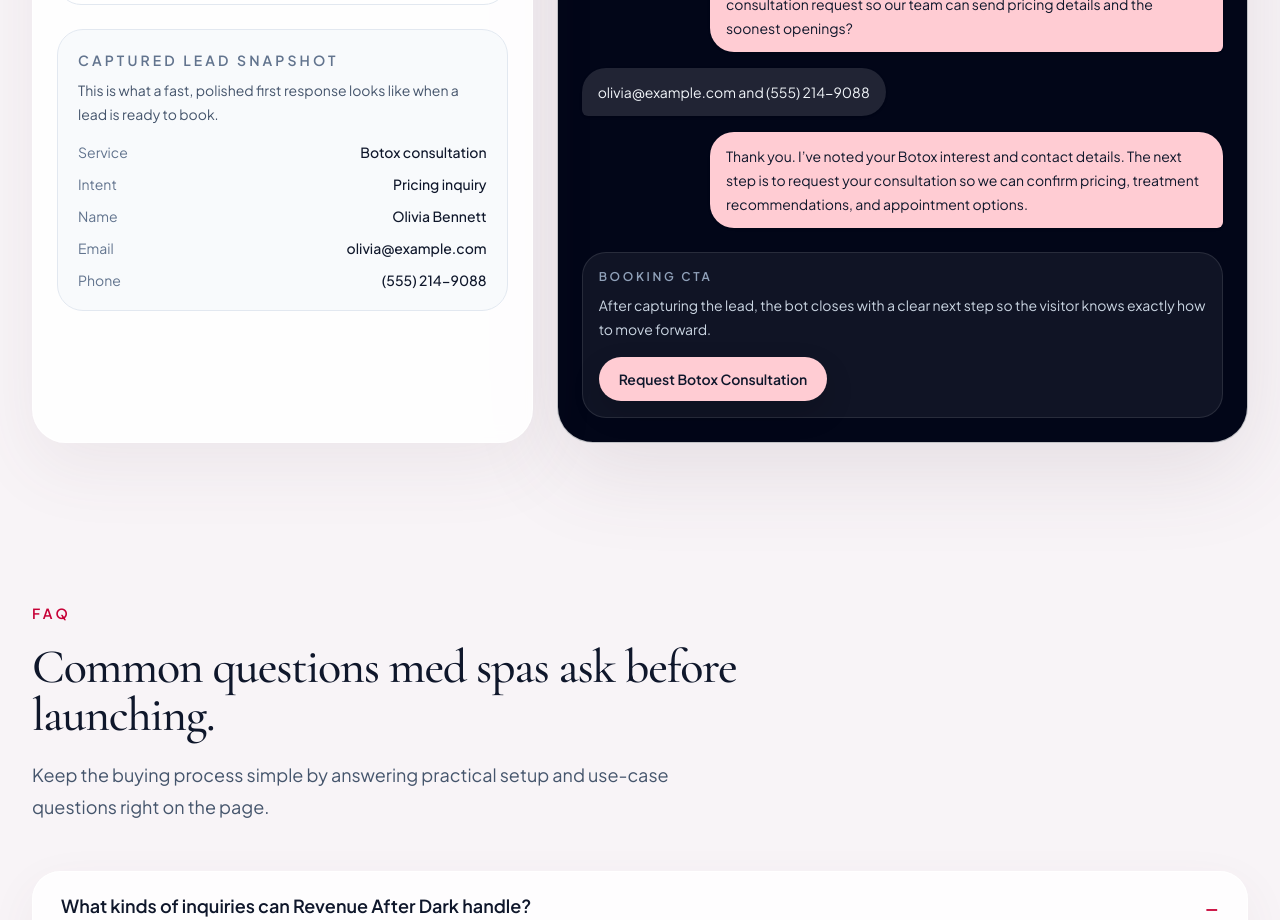
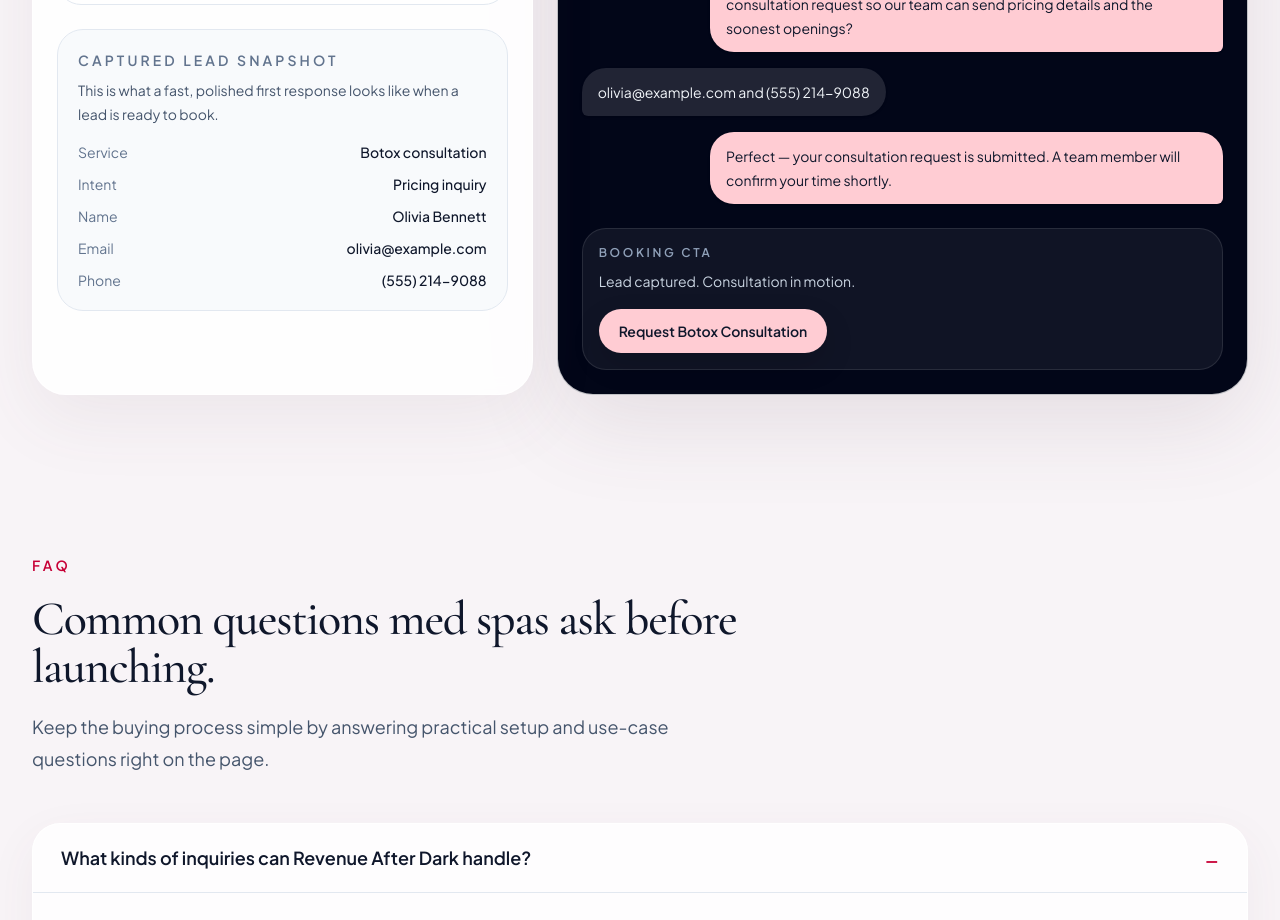
Before and after one commit to tryshone-dev/lead-system-site, a React (Vite) app: page / in a window 1280 px wide. Shown: the part 7180-8100 px from the top of the page. Built offline with nearby package versions, Linux system fonts and the light colour scheme.

Commit message:
fix demo text source

```diff
--- a/src/components/ChatDemo.jsx
+++ b/src/components/ChatDemo.jsx
@@ -35,7 +35,7 @@ const demoFlows = [
       },
       {
         role: "assistant",
-        text: "Thank you. I’ve noted your Botox interest and contact details. The next step is to request your consultation so we can confirm pricing, treatment recommendations, and appointment options.",
+        text: "Perfect — your consultation request is submitted. A team member will confirm your time shortly.",
       },
     ],
     ctaLabel: "Request Botox Consultation",
@@ -74,7 +74,7 @@ const demoFlows = [
       },
       {
         role: "assistant",
-        text: "Perfect. I’ve captured your details for laser hair removal. The best next step is to request your consultation so the team can review treatment areas, pricing, and the soonest openings.",
+        text: "Perfect — your consultation request is submitted. A team member will confirm your time shortly.",
       },
     ],
     ctaLabel: "Book Laser Consultation",
@@ -113,7 +113,7 @@ const demoFlows = [
       },
       {
         role: "assistant",
-        text: "Amazing. I’ve captured your booking details and marked this as a high-intent request. Tap the button below to move forward with your consultation request.",
+        text: "Perfect — your consultation request is submitted. A team member will confirm your time shortly.",
       },
     ],
     ctaLabel: "Book This Week",
@@ -213,7 +213,7 @@ export function ChatDemo() {
         <div className="mt-6 rounded-[24px] border border-white/10 bg-white/6 p-4">
           <p className="text-xs font-semibold uppercase tracking-[0.22em] text-slate-400">Booking CTA</p>
           <p className="mt-2 text-sm leading-6 text-slate-300">
-            After capturing the lead, the bot closes with a clear next step so the visitor knows exactly how to move forward.
+            Lead captured. Consultation in motion.
           </p>
           <a
             href="#contact"
```
